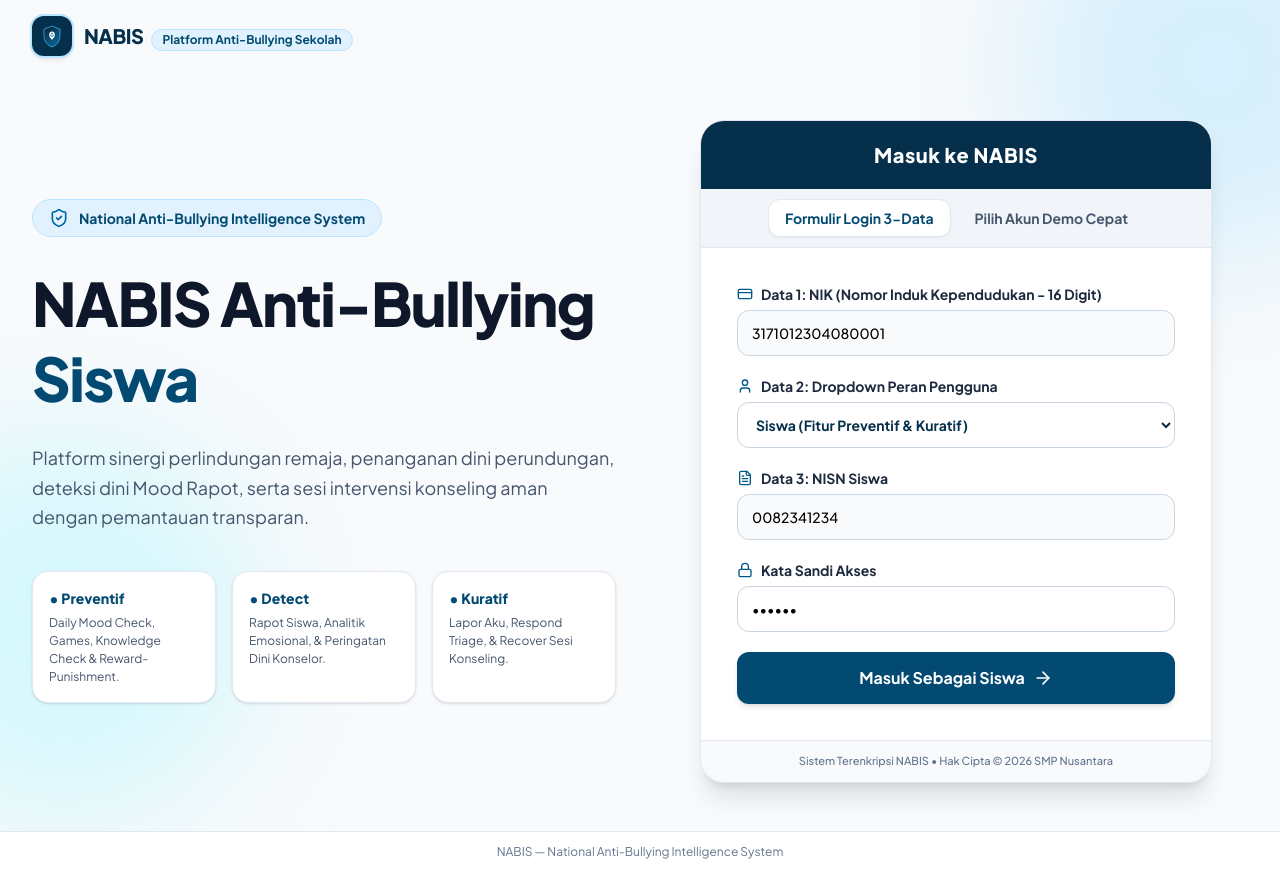
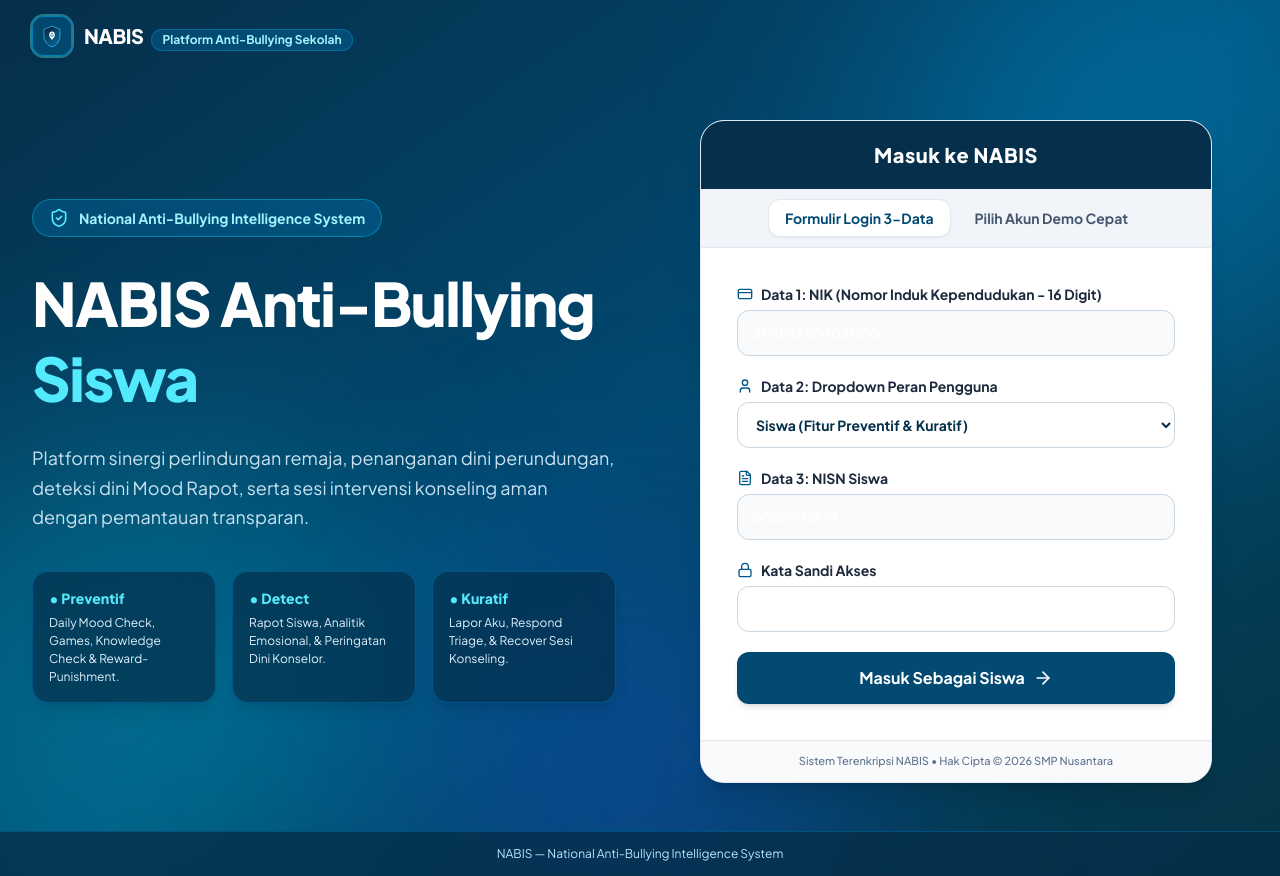
Before and after one commit to Shafw00n/nabis, a React (Vite) app: page / in a window 1280 px wide. Built offline with nearby package versions, Linux system fonts and the light colour scheme.

Commit message:
style: enhance login page with rich deep blue gradient background

```diff
--- a/src/components/LoginView.tsx
+++ b/src/components/LoginView.tsx
@@ -168,22 +168,23 @@ export const LoginView: React.FC<LoginViewProps> = ({ onLogin }) => {
   };
 
   return (
-    <div className="min-h-screen bg-slate-50 flex flex-col justify-between relative overflow-hidden font-sans">
+    <div className="min-h-screen bg-gradient-to-br from-sky-950 via-sky-900 to-cyan-950 text-white flex flex-col justify-between relative overflow-hidden font-sans">
       {/* Background Decorative Accents */}
-      <div className="absolute -top-32 -right-32 w-96 h-96 bg-sky-200/50 rounded-full blur-3xl pointer-events-none" />
-      <div className="absolute top-1/2 -left-32 w-96 h-96 bg-cyan-200/40 rounded-full blur-3xl pointer-events-none" />
+      <div className="absolute -top-32 -right-32 w-[32rem] h-[32rem] bg-sky-500/30 rounded-full blur-[120px] pointer-events-none" />
+      <div className="absolute top-1/2 -left-32 w-[32rem] h-[32rem] bg-cyan-400/25 rounded-full blur-[120px] pointer-events-none" />
+      <div className="absolute -bottom-32 right-1/3 w-[28rem] h-[28rem] bg-blue-600/30 rounded-full blur-[120px] pointer-events-none" />
 
       {/* Top Bar Navigation */}
       <header className="relative z-10 max-w-7xl w-full mx-auto px-4 sm:px-6 lg:px-8 py-4 flex items-center justify-between">
         <div className="flex items-center space-x-3">
-          <div className="w-10 h-10 rounded-xl bg-sky-950 flex items-center justify-center text-white shadow-md ring-2 ring-sky-200">
+          <div className="w-10 h-10 rounded-xl bg-sky-900/90 flex items-center justify-center text-white shadow-md ring-2 ring-cyan-300/40 border border-sky-400/50">
             <NabisLogoIcon className="w-6 h-6" />
           </div>
           <div>
-            <span className="text-xl font-black text-sky-950 tracking-tight">
+            <span className="text-xl font-black text-white tracking-tight">
               NABIS
             </span>
-            <span className="hidden sm:inline-block ml-2 text-xs font-bold px-2.5 py-0.5 rounded-full bg-sky-100 text-sky-900 border border-sky-200">
+            <span className="hidden sm:inline-block ml-2 text-xs font-bold px-2.5 py-0.5 rounded-full bg-sky-500/20 text-cyan-200 border border-sky-400/30 backdrop-blur-md">
               Platform Anti-Bullying Sekolah
             </span>
           </div>
@@ -195,34 +196,34 @@ export const LoginView: React.FC<LoginViewProps> = ({ onLogin }) => {
 
         {/* Left Column: Branding & Portal Descriptions */}
         <div className="lg:col-span-6 space-y-7">
-          <div className="inline-flex items-center space-x-2.5 px-4 py-2 rounded-full bg-sky-100/90 border border-sky-200 text-sky-900 text-xs sm:text-sm font-bold">
-            <ShieldCheck className="w-4 h-4 sm:w-5 sm:h-5 text-sky-700" />
+          <div className="inline-flex items-center space-x-2.5 px-4 py-2 rounded-full bg-sky-500/20 border border-cyan-400/40 text-cyan-200 text-xs sm:text-sm font-bold backdrop-blur-md">
+            <ShieldCheck className="w-4 h-4 sm:w-5 sm:h-5 text-cyan-300" />
             <span>National Anti-Bullying Intelligence System</span>
           </div>
 
-          <h1 className="text-4xl sm:text-5xl lg:text-6xl font-black text-slate-900 tracking-tight leading-tight">
+          <h1 className="text-4xl sm:text-5xl lg:text-6xl font-black text-white tracking-tight leading-tight">
             NABIS Anti-Bullying <br />
-            <span className="text-sky-900">
+            <span className="text-cyan-300">
               {getRoleLabel(selectedRole)}
             </span>
           </h1>
 
-          <p className="text-slate-600 text-base sm:text-lg leading-relaxed">
+          <p className="text-sky-100/90 text-base sm:text-lg leading-relaxed">
             Platform sinergi perlindungan remaja, penanganan dini perundungan, deteksi dini Mood Rapot, serta sesi intervensi konseling aman dengan pemantauan transparan.
           </p>
 
           <div className="grid grid-cols-1 sm:grid-cols-3 gap-4 pt-3">
-            <div className="p-4 rounded-2xl bg-white border border-slate-200 shadow-sm space-y-1.5 hover:border-sky-300 transition-colors">
-              <h4 className="text-sm font-extrabold text-sky-900">• Preventif</h4>
-              <p className="text-xs text-slate-600 leading-normal">Daily Mood Check, Games, Knowledge Check &amp; Reward-Punishment.</p>
+            <div className="p-4 rounded-2xl bg-sky-950/70 backdrop-blur-md border border-sky-700/60 shadow-lg space-y-1.5 hover:border-cyan-400/80 transition-colors">
+              <h4 className="text-sm font-extrabold text-cyan-300">• Preventif</h4>
+              <p className="text-xs text-sky-100 leading-normal">Daily Mood Check, Games, Knowledge Check &amp; Reward-Punishment.</p>
             </div>
-            <div className="p-4 rounded-2xl bg-white border border-slate-200 shadow-sm space-y-1.5 hover:border-sky-300 transition-colors">
-              <h4 className="text-sm font-extrabold text-sky-900">• Detect</h4>
-              <p className="text-xs text-slate-600 leading-normal">Rapot Siswa, Analitik Emosional, &amp; Peringatan Dini Konselor.</p>
+            <div className="p-4 rounded-2xl bg-sky-950/70 backdrop-blur-md border border-sky-700/60 shadow-lg space-y-1.5 hover:border-cyan-400/80 transition-colors">
+              <h4 className="text-sm font-extrabold text-cyan-300">• Detect</h4>
+              <p className="text-xs text-sky-100 leading-normal">Rapot Siswa, Analitik Emosional, &amp; Peringatan Dini Konselor.</p>
             </div>
-            <div className="p-4 rounded-2xl bg-white border border-slate-200 shadow-sm space-y-1.5 hover:border-sky-300 transition-colors">
-              <h4 className="text-sm font-extrabold text-sky-900">• Kuratif</h4>
-              <p className="text-xs text-slate-600 leading-normal">Lapor Aku, Respond Triage, &amp; Recover Sesi Konseling.</p>
+            <div className="p-4 rounded-2xl bg-sky-950/70 backdrop-blur-md border border-sky-700/60 shadow-lg space-y-1.5 hover:border-cyan-400/80 transition-colors">
+              <h4 className="text-sm font-extrabold text-cyan-300">• Kuratif</h4>
+              <p className="text-xs text-sky-100 leading-normal">Lapor Aku, Respond Triage, &amp; Recover Sesi Konseling.</p>
             </div>
           </div>
         </div>
@@ -423,7 +424,7 @@ export const LoginView: React.FC<LoginViewProps> = ({ onLogin }) => {
       </main>
 
       {/* Footer */}
-      <footer className="relative z-10 py-3 text-center text-xs text-slate-500 border-t border-slate-200 bg-white">
+      <footer className="relative z-10 py-3.5 text-center text-xs text-sky-200 border-t border-sky-800/80 bg-sky-950/80 backdrop-blur-md">
         <p>NABIS — National Anti-Bullying Intelligence System</p>
       </footer>
     </div>
```
